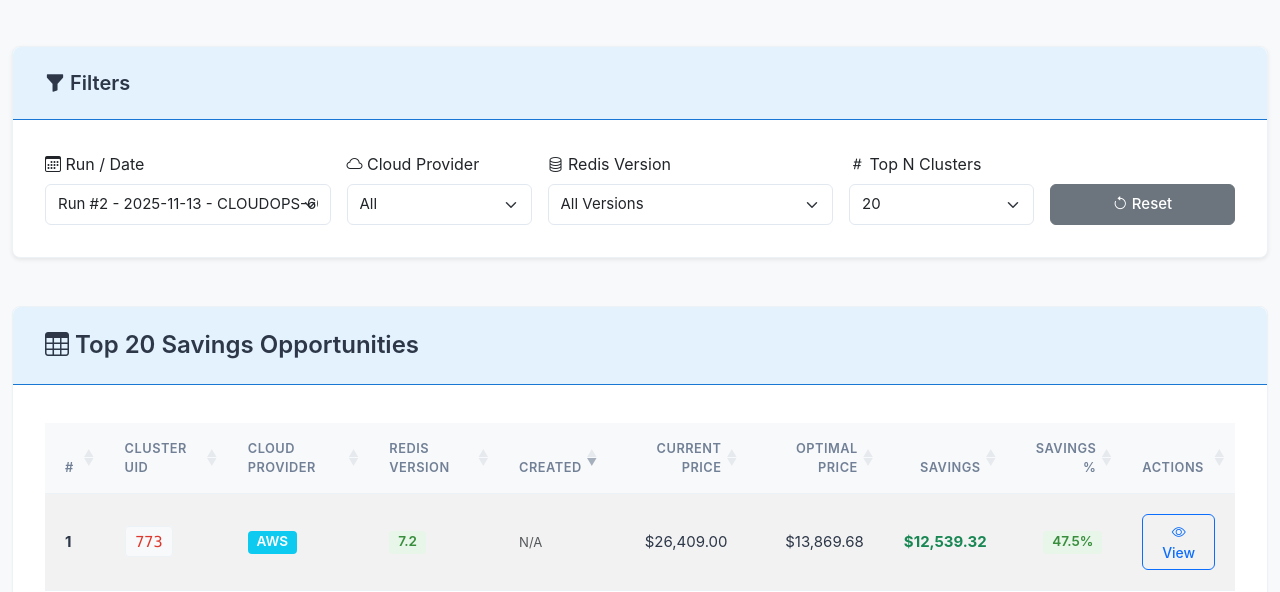
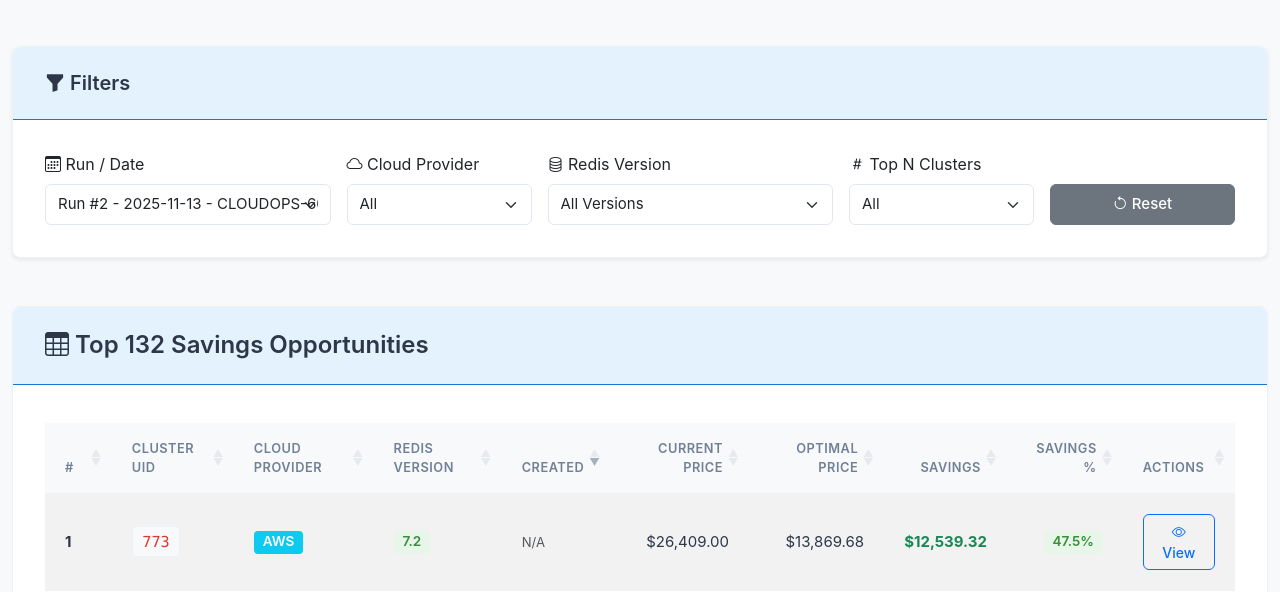
Before and after one commit to dobri-boyadzhiev/Active-Active-Cost-Analysis, a Flask app: page /top-savings in a window 1280 px wide. Shown: the part 155-747 px from the top of the page. Run offline with Flask 3, Linux system fonts and the light colour scheme; data comes from the database, SQL or seed files in the repository; some libraries are stand-ins or nearby versions.

Commit message:
Change Top N Clusters default to 'All' in top-savings page

```diff
--- a/app.py
+++ b/app.py
@@ -522,7 +522,7 @@ def top_savings():
         # Get filters from query params
         cloud_provider_filter = request.args.get('cloud_provider', default='all', type=str)
         redis_version_filter = request.args.get('redis_version', default='all', type=str)
-        top_n_param = request.args.get('top_n', default='20', type=str)
+        top_n_param = request.args.get('top_n', default='all', type=str)
 
         # Parse top_n parameter
         if top_n_param == 'all':
@@ -548,7 +548,7 @@ def top_savings():
                                  cloud_providers=[],
                                  redis_version_filter=redis_version_filter,
                                  redis_versions=[],
-                                 top_n=20)
+                                 top_n='all')
 
         # Get all savings (no limit)
         opportunities = db.get_top_savings_opportunities(run_id=run_id, limit=None)
--- a/templates/top_savings.html
+++ b/templates/top_savings.html
@@ -56,9 +56,9 @@
             <div class="col-md-2">
                 <label for="top_n" class="form-label"><i class="bi bi-hash"></i> Top N Clusters</label>
                 <select name="top_n" id="top_n" class="form-select filter-select">
+                    <option value="all" {% if top_n == 'all' %}selected{% endif %}>All</option>
                     <option value="20" {% if top_n == 20 %}selected{% endif %}>20</option>
                     <option value="50" {% if top_n == 50 %}selected{% endif %}>50</option>
-                    <option value="all" {% if top_n == 'all' %}selected{% endif %}>All</option>
                 </select>
             </div>
             <div class="col-md-2">
@@ -277,7 +277,7 @@ function applyFilters() {
     if (runId) params.append('run_id', runId);
     if (cloudProvider !== 'all') params.append('cloud_provider', cloudProvider);
     if (redisVersion !== 'all') params.append('redis_version', redisVersion);
-    if (topN !== '20') params.append('top_n', topN);
+    if (topN !== 'all') params.append('top_n', topN);
 
     // Reload page with new filters
     window.location.href = buildUrl('top-savings') + '?' + params.toString();
```
